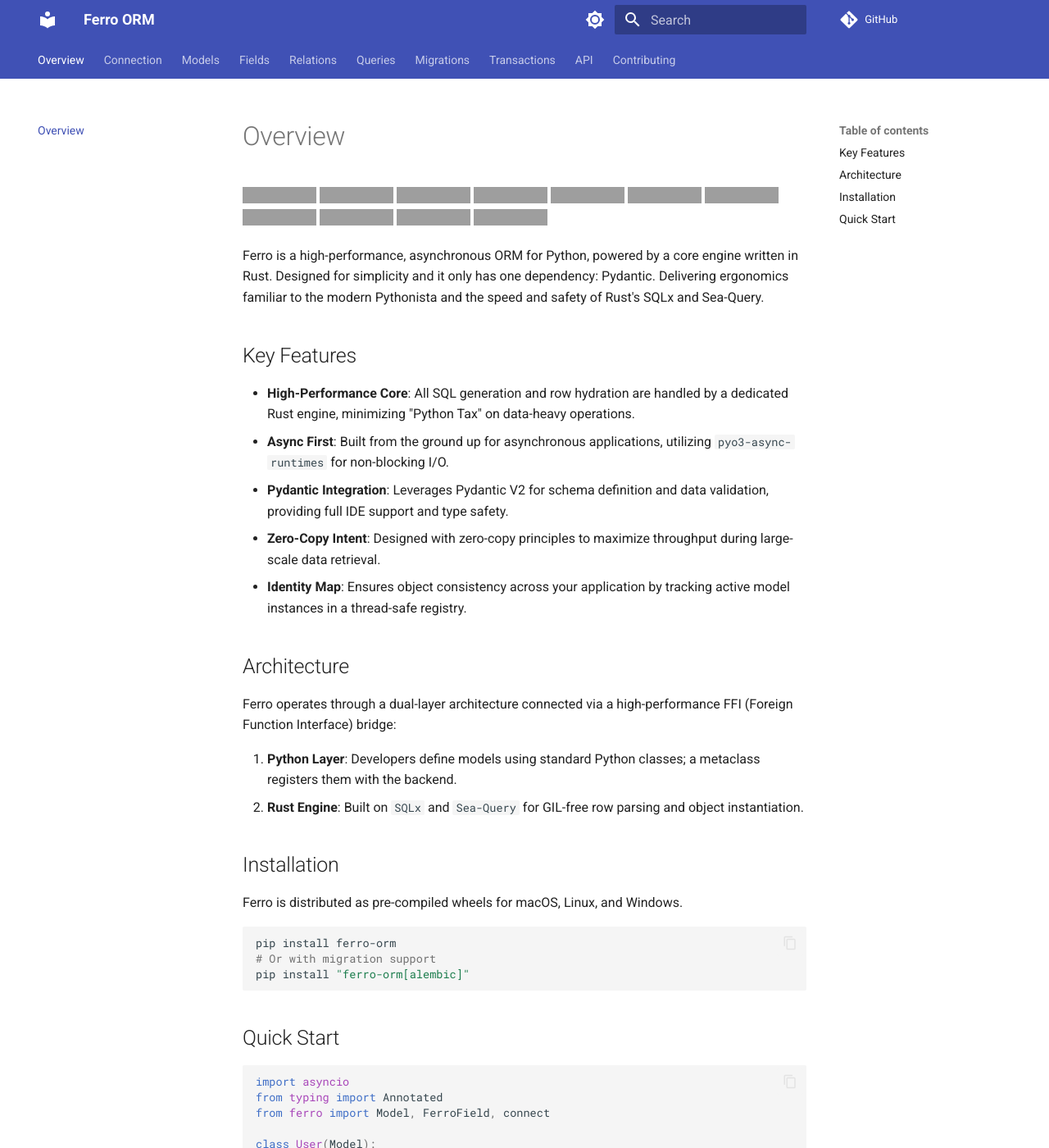
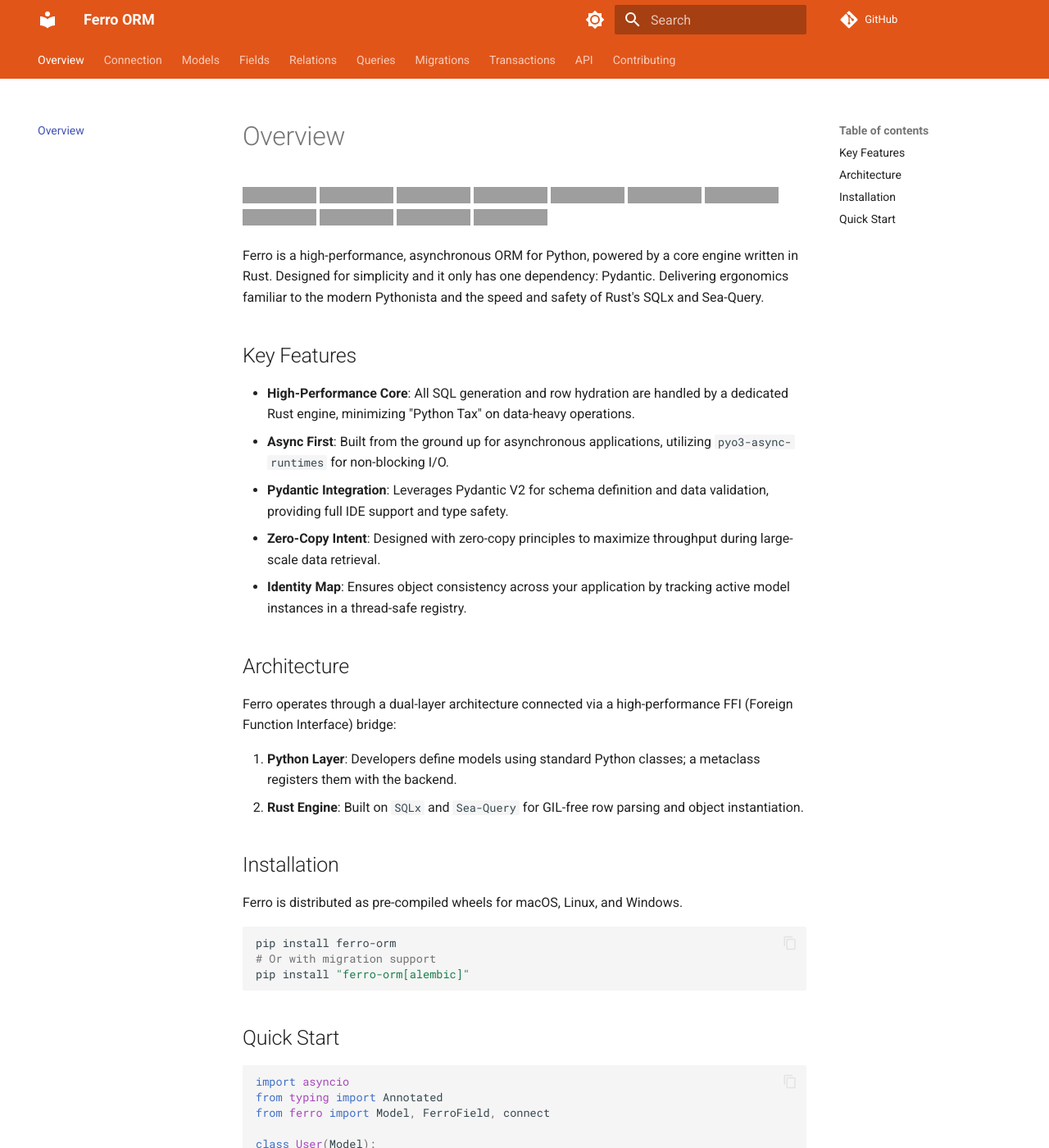
Before and after one commit to syn54x/ferro-orm, an MkDocs documentation site: the page built from docs/index.md, in a window 1280 px wide and 1400 px high. Shown: the whole window at 82% size. Built offline with MkDocs 1.6.1 and Material for MkDocs 9.7.7, drawn with Linux system fonts in a browser that asks for light colours; comment, search, counter and statistics services are not loaded; grey boxes are pictures that could not be loaded.

```diff
--- /dev/null
+++ b/docs/stylesheets/extra.css
@@ -0,0 +1,17 @@
+/* :root  > * {
+    --md-primary-fg-color:        #B7410E;
+    --md-primary-fg-color--light: #ECB7B7;
+    --md-primary-fg-color--dark:  #B7410E;
+  } */
+
+[data-md-color-scheme="light-rust"] {
+    --md-primary-fg-color:        #e15519;
+    --md-primary-fg-color--light: #ECB7B7;
+    --md-primary-fg-color--dark:  #B7410E;
+}
+
+[data-md-color-scheme="slate"] {
+    --md-primary-fg-color:        #B7410E;
+    --md-primary-fg-color--light: #ECB7B7;
+    --md-primary-fg-color--dark:  #B7410E;
+}
--- a/mkdocs.yml
+++ b/mkdocs.yml
@@ -8,20 +8,23 @@
   - src
   - docs
 
+extra_css:
+  - stylesheets/extra.css
+
 theme:
   name: material
   palette:
     - media: "(prefers-color-scheme: light)"
-      scheme: default
-      primary: indigo
-      accent: deep orange
+      scheme: light-rust
+      primary: custom
+      accent: amber
       toggle:
         icon: material/brightness-7
         name: Switch to dark mode
     - media: "(prefers-color-scheme: dark)"
       scheme: slate
-      primary: indigo
-      accent: deep orange
+      primary: custom
+      accent: amber
       toggle:
         icon: material/brightness-4
         name: Switch to light mode
```
Also changed, not shown: 4 other files.
